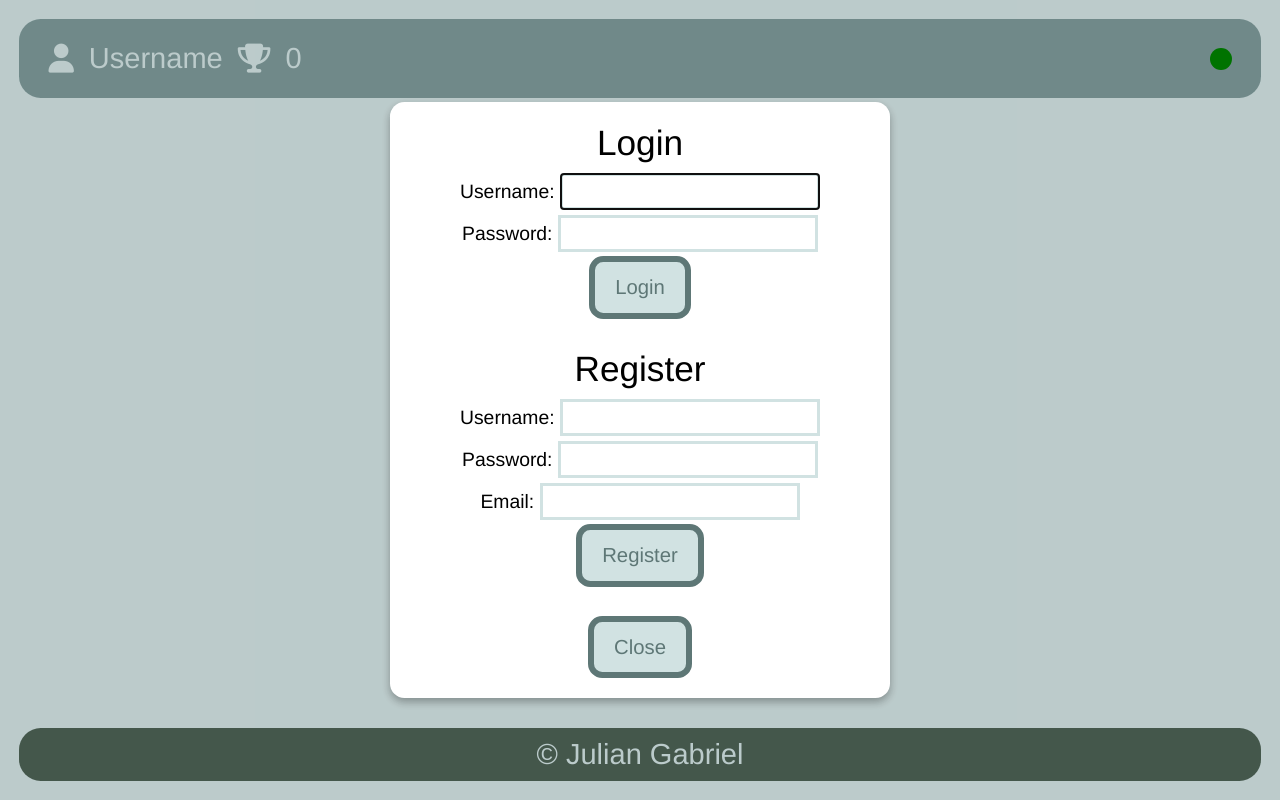
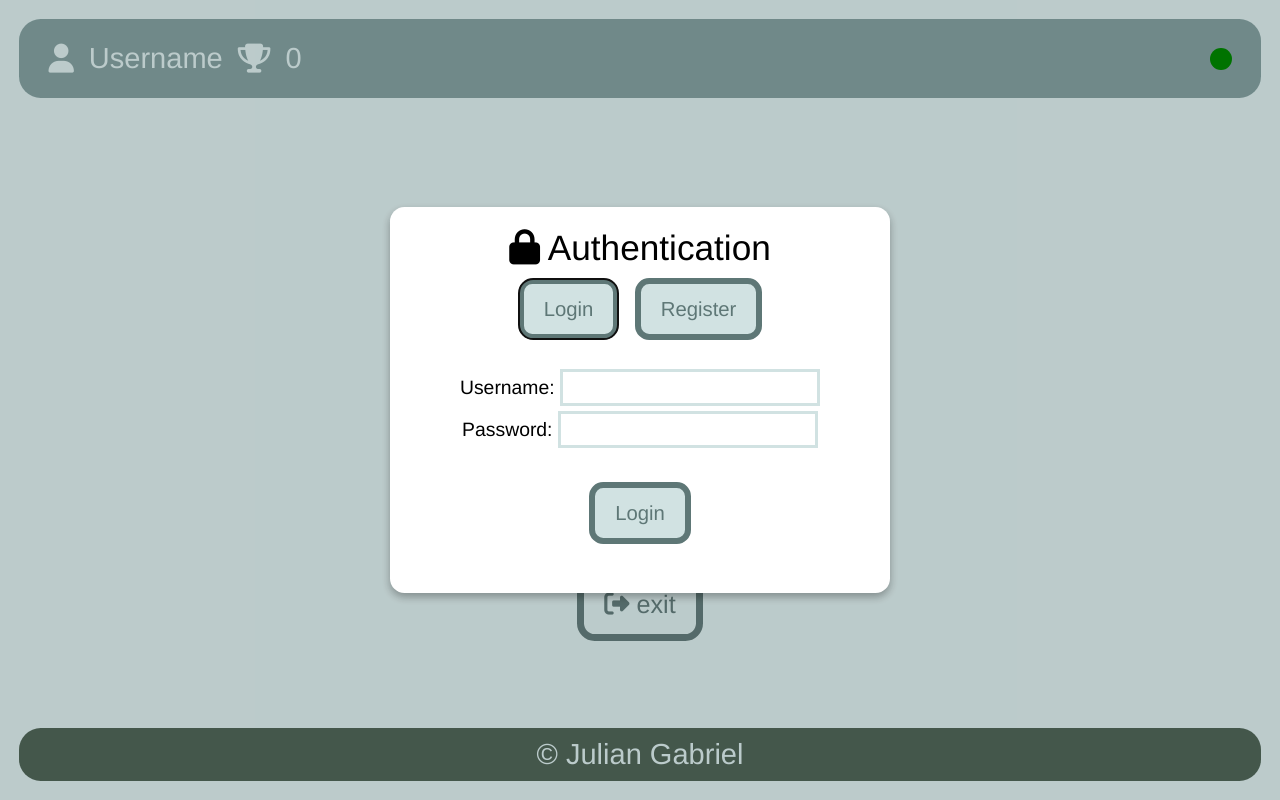
Before and after one commit to ParcivalLTD/4orty2, a website: page www/index.html in a window 1280 px wide. Drawn offline with nearby package versions, Linux system fonts and the light colour scheme.

Commit message:
chore: Update login and registration forms

```diff
--- a/www/assets/script.js
+++ b/www/assets/script.js
@@ -5,6 +5,8 @@ function play() {
 }
 
 document.addEventListener("DOMContentLoaded", () => {
+  showLoginForm();
+
   const username = localStorage.getItem("username");
   const authModal = document.getElementById("authDialog");
   if (!username) {
@@ -142,41 +144,70 @@ async function registerUser() {
       errorElement.textContent = "";
     } else {
       const error = await response.json();
+      switch (error.code) {
+        case "USERNAME_EXISTS":
+          errorElement.textContent = "Username already exists.";
+          break;
+        case "EMAIL_EXISTS":
+          errorElement.textContent = "Email already exists.";
+          break;
+        case "PASSWORD_INSECURE":
+          errorElement.textContent = "Password is insecure.";
+          break;
+        default:
           errorElement.textContent = error.message;
+      }
     }
   } catch (error) {
     errorElement.textContent = "Registration failed. Please try again.";
   }
 }
 
-async function loginUser() {
+function loginUser() {
   const username = document.getElementById("loginUsername").value;
   const password = document.getElementById("loginPassword").value;
-  const errorElement = document.getElementById("username-error");
 
-  try {
-    const response = await fetch(`${backendUrl}/login`, {
+  fetch("https://fourorty2.onrender.com/login", {
     method: "POST",
     headers: {
       "Content-Type": "application/json",
     },
     body: JSON.stringify({ username, password }),
+  })
+    .then((response) => {
+      if (!response.ok) {
+        return response.json().then((data) => {
+          switch (data.code) {
+            case "INVALID_CREDENTIALS":
+              throw new Error("Invalid username or password.");
+            case "USER_NOT_FOUND":
+              throw new Error("User not found.");
+            default:
+              throw new Error(data.message || "Bad Request");
+          }
         });
-
-    if (response.ok) {
-      const result = await response.json();
-      document.getElementById("usernameModal").close();
-      setUsername(result.username);
-      errorElement.textContent = "";
-    } else {
-      const error = await response.json();
-      errorElement.textContent = error.message;
       }
-  } catch (error) {
-    errorElement.textContent = "Login failed. Please try again.";
-  }
+      return response.json();
+    })
+    .then((data) => {
+      console.log("Login successful:", data);
+      document.getElementById("auth-error").textContent = ""; // Clear any previous errors
+    })
+    .catch((error) => {
+      document.getElementById("auth-error").textContent = error.message;
+    });
 }
 
 function setUsername(username) {
   document.querySelector(".username").textContent = username;
 }
+
+function showLoginForm() {
+  document.getElementById("loginForm").style.display = "block";
+  document.getElementById("registerForm").style.display = "none";
+}
+
+function showRegisterForm() {
+  document.getElementById("loginForm").style.display = "none";
+  document.getElementById("registerForm").style.display = "block";
+}
--- a/www/index.html
+++ b/www/index.html
@@ -66,21 +66,23 @@
           <button type="button" onclick="closeSettingsDialog()">Save</button>
       </dialog>
 
-      <!-- www/index.html -->
       <dialog id="authDialog">
-        <h2>Login</h2>
-        <form id="loginForm" method="dialog" onsubmit="loginUser(); return false;">
+        <h2><i class="fas fa-lock"></i> Authentication</h2>
+        <button type="button" onclick="showLoginForm()">Login</button>
+        <button type="button" onclick="showRegisterForm()">Register</button>
+        <br /><br />
+
+        <form id="loginForm" method="dialog" onsubmit="loginUser(); return false;" style="display: none;">
           <label for="loginUsername">Username:</label>
           <input type="text" id="loginUsername" name="loginUsername" required />
           <br />
           <label for="loginPassword">Password:</label>
           <input type="password" id="loginPassword" name="loginPassword" required />
-          <br />
+          <br /><br>
           <button type="submit">Login</button>
         </form>
-        <br />
-        <h2>Register</h2>
-        <form id="registerForm" method="dialog" onsubmit="registerUser(); return false;">
+
+        <form id="registerForm" method="dialog" onsubmit="registerUser(); return false;" style="display: none;">
           <label for="registerUsername">Username:</label>
           <input type="text" id="registerUsername" name="registerUsername" required />
           <br />
@@ -89,11 +91,10 @@
           <br />
           <label for="registerEmail">Email:</label>
           <input type="email" id="registerEmail" name="registerEmail" required />
-          <br />
+          <br /><br>
           <button type="submit">Register</button>
-        </form>
-        <br />
-        <button type="button" onclick="closeAuthDialog()">Close</button>
+        </form><br>
+        <div id="auth-error" class="error"></div>
       </dialog>
 
       <script src="https://code.jquery.com/jquery-3.3.1.slim.min.js" integrity="sha384-q8i/X+965DzO0rT7abK41JStQIAqVgRVzpbzo5smXKp4YfRvH+8abtTE1Pi6jizo" crossorigin="anonymous"></script>
```
Lines whose indentation alone changed are shown as unchanged.
